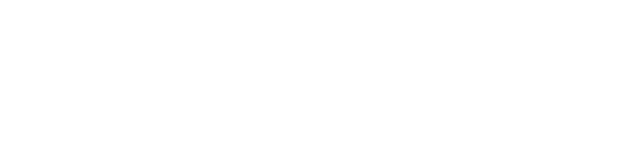
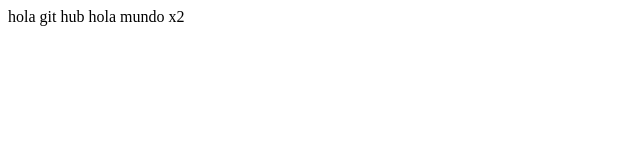
Before and after one commit to Joseayala1/gatitos, a plain HTML site: page index.html in a window 1280 px wide. Shown: the whole page, without its empty margins (0-640 px from the left). Drawn offline with Linux system fonts and the light colour scheme.

Commit message:
se agrego un hola mundo x2

```diff
--- a/index.html
+++ b/index.html
@@ -3,9 +3,15 @@
 <head>
     <meta charset="UTF-8">
     <meta name="viewport" content="width=device-width, initial-scale=1.0">
-    <title>Document</title>
+    <title>github</title>
 </head>
 <body>
 
+    <div>hola git hub
+
+        hola mundo x2
+    </div>
+
+
 </body>
 </html>
```
